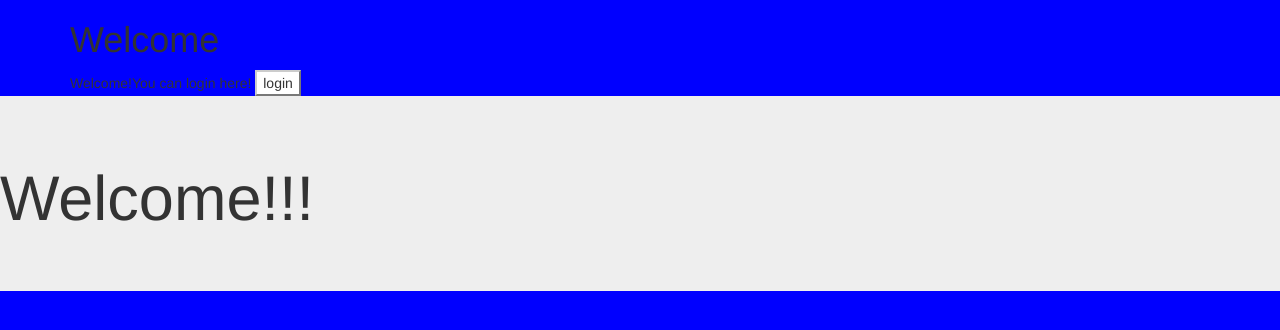
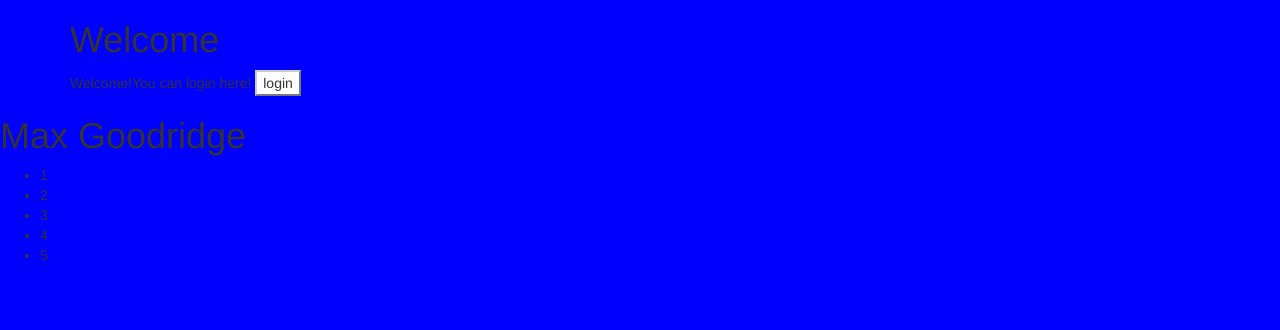
Before and after one commit to lgmiyhy/tutorial, a Django app: page /account/ in a window 1280 px wide. Shown: the top 330 px of the page. Run offline with Django 3.2, Linux system fonts and the light colour scheme; some libraries are stand-ins or nearby versions.

Commit message:
following Django Lesson 6

```diff
--- a/accounts/templates/accounts/login.html
+++ b/accounts/templates/accounts/login.html
@@ -17,8 +17,11 @@
       Welcome!You can login here!
       <button class="btn-default" type="button" name="button">login</button>
     </div>
-    <div class="jumbotron">
-      <h1>Welcome!!!</h1>
-    </div>
+    <h1>{{ myName }}</h1>
+    <ul>
+      {% for number in numbers %}
+      <li>{{ number }}</li>
+      {% endfor %}
+    </ul>
   </body>
 </html>
--- a/accounts/views.py
+++ b/accounts/views.py
@@ -1,5 +1,8 @@
 from django.shortcuts import render, HttpResponse
 
 def home(request):
+    numbers = [1,2,3,4,5]
+    name = 'Max Goodridge'
+    args = {'myName':name, 'numbers':numbers}
 #    return HttpResponse('Home Page!!!')
-    return render(request, 'accounts/login.html')
+    return render(request, 'accounts/login.html', args)
```
